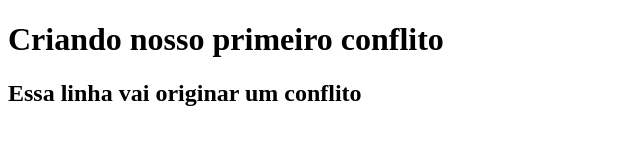
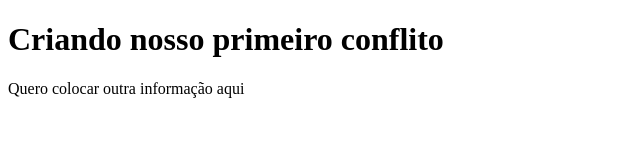
Before and after one commit to gloriateste/meu-repo, a plain HTML site: page index.html in a window 1280 px wide. Shown: the whole page, without its empty margins (0-640 px from the left). Drawn offline with Linux system fonts and the light colour scheme.

Commit message:
adicionando um arquivo index.html com titulo e texto

```diff
--- a/index.html
+++ b/index.html
@@ -7,6 +7,6 @@
 </head>
 <body>
     <h1>Criando nosso primeiro conflito</h1>
-    <h2>Essa linha vai originar um conflito</h2>
+    <p>Quero colocar outra informação aqui</p>
 </body>
 </html>
```
